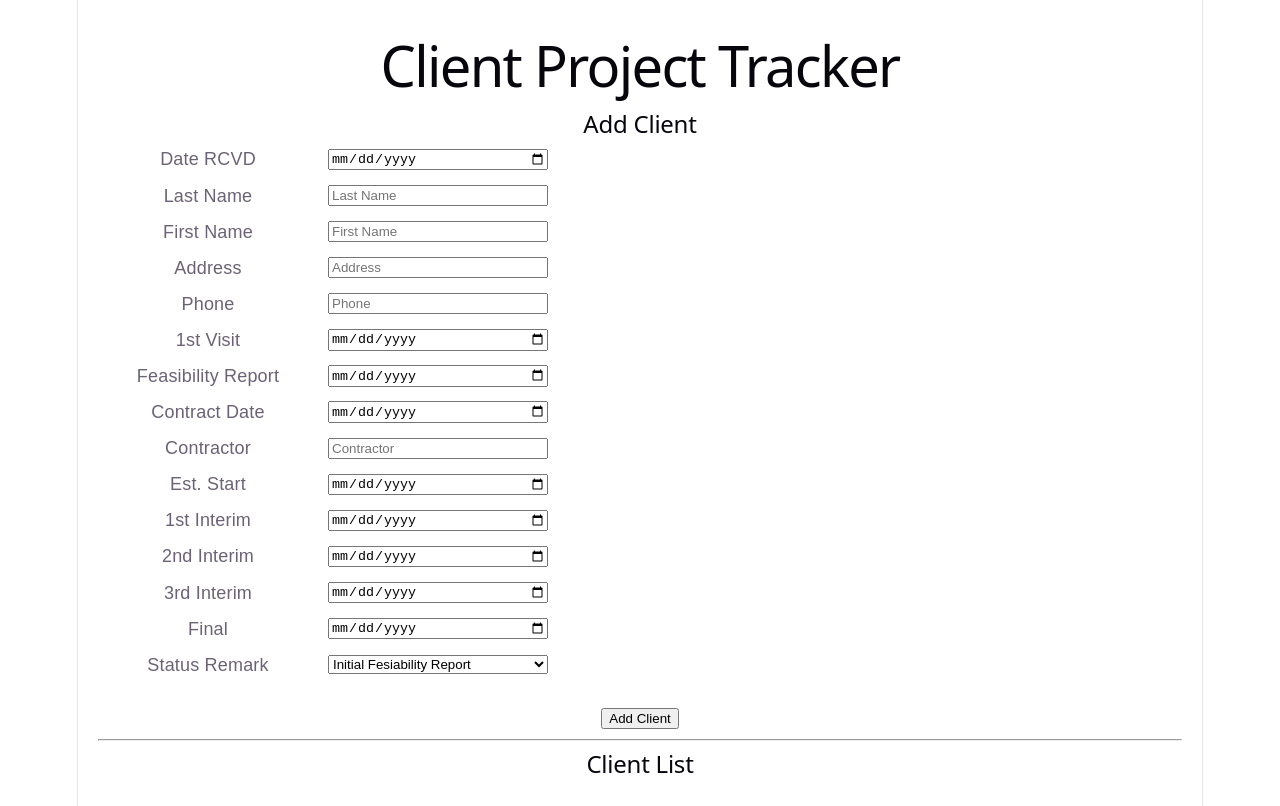
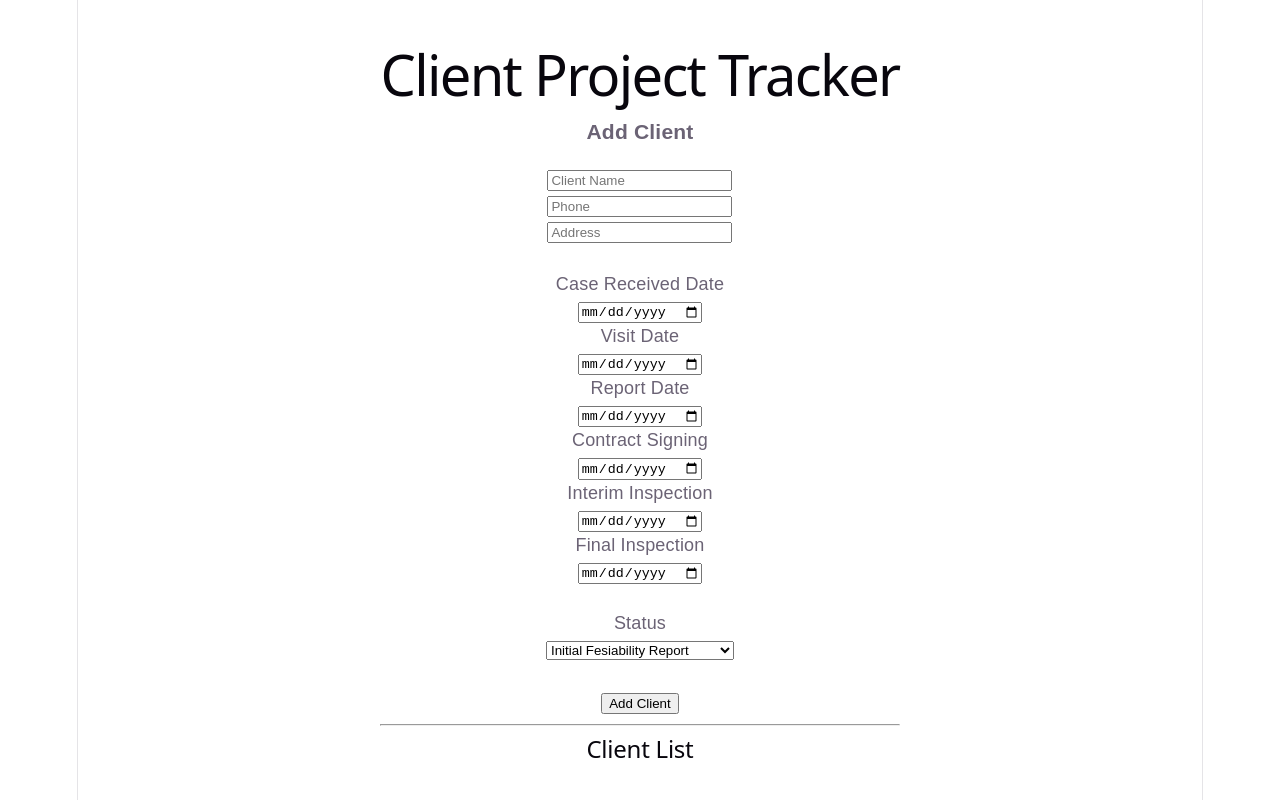
Before and after one commit to herteaswellness-stack/client-project-tracker, a React (Vite) app in the folder vite-project/: page / in a window 1280 px wide. Built offline with nearby package versions, Linux system fonts and the light colour scheme.

Commit message:
update tracker

```diff
--- a/vite-project/src/App.jsx
+++ b/vite-project/src/App.jsx
@@ -1,4 +1,4 @@
-import { useEffect, useState } from "react";
+import { useState } from "react";
 
 const statusOptions = [
   "Initial Fesiability Report",
@@ -23,194 +23,122 @@ const statusOptions = [
   "Final scheduled",
   "Final Paper Submitted",
   "Case Closed",
-  "Check Due",
+  "Check Due"
 ];
 
-const defaultForm = {
-  dateRcvd: "",
-  lastName: "",
-  firstName: "",
-  address: "",
-  phone: "",
-  firstVisit: "",
-  feasibilityReport: "",
-  contractDate: "",
-  contractor: "",
-  estStart: "",
-  firstInterim: "",
-  secondInterim: "",
-  thirdInterim: "",
-  finalDate: "",
-  statusRemark: "Initial Fesiability Report",
+const statusColors = {
+  "Initial Fesiability Report": "#e0e0e0",
+  "2nd time visit": "#e0e0e0",
+  "Withdrawn": "#999999",
+  "Radon Test Scheduled": "#d0e8ff",
+  "LEAD test scheduled": "#d0e8ff",
+  "Radon&LEAD Scheduled": "#d0e8ff",
+  "Specification Wrieups": "#fff4b3",
+  "Submitted Bid Paperwork": "#fff4b3",
+  "Tier II review": "#fff4b3",
+  "Bidding Process": "#ffd966",
+  "Re Bidding": "#ffd966",
+  "Contract Making": "#fff200",
+  "Contract READY": "#fff200",
+  "Contract Signing Scheduled": "#fff200",
+  "Contract Signing DONE": "#fff200",
+  "WIP": "#f4b183",
+  "WIP-Overdue": "#ff4d4d",
+  "Intrim Inspection#1": "#b6d7a8",
+  "Intrim Inspection#2": "#b6d7a8",
+  "Final scheduled": "#cfe2f3",
+  "Final Paper Submitted": "#cfe2f3",
+  "Case Closed": "#999999",
+  "Check Due": "#f9cb9c"
 };
 
 export default function App() {
+
   const [clients, setClients] = useState(() => {
     const saved = localStorage.getItem("clients");
     return saved ? JSON.parse(saved) : [];
   });
 
-  const [form, setForm] = useState(defaultForm);
-
-  useEffect(() => {
-    localStorage.setItem("clients", JSON.stringify(clients));
-  }, [clients]);
+  const [form, setForm] = useState({
+    name: "",
+    phone: "",
+    address: "",
+    caseDate: "",
+    visitDate: "",
+    reportDate: "",
+    contractDate: "",
+    interimInspection: "",
+    finalInspection: "",
+    status: statusOptions[0]
+  });
 
   function handleChange(e) {
     setForm({
       ...form,
-      [e.target.name]: e.target.value,
+      [e.target.name]: e.target.value
     });
   }
 
   function addClient() {
+
     const updated = [...clients, form];
+
     setClients(updated);
-    setForm(defaultForm);
+
+    localStorage.setItem("clients", JSON.stringify(updated));
+
+    setForm({
+      name: "",
+      phone: "",
+      address: "",
+      caseDate: "",
+      visitDate: "",
+      reportDate: "",
+      contractDate: "",
+      interimInspection: "",
+      finalInspection: "",
+      status: statusOptions[0]
+    });
   }
 
   return (
-    <div style={{ padding: 20, fontFamily: "Arial" }}>
+    <div style={{ maxWidth: 800, margin: "auto", fontFamily: "Arial" }}>
+
       <h1>Client Project Tracker</h1>
 
-      <h2>Add Client</h2>
+      <h3>Add Client</h3>
 
-      <div
-        style={{
-          display: "grid",
-          gridTemplateColumns: "220px 220px",
-          gap: 10,
-          alignItems: "center",
-          maxWidth: 700,
-        }}
-      >
-        <label>Date RCVD</label>
-        <input
-          type="date"
-          name="dateRcvd"
-          value={form.dateRcvd}
-          onChange={handleChange}
-        />
+      <input name="name" placeholder="Client Name" value={form.name} onChange={handleChange} /><br />
+      <input name="phone" placeholder="Phone" value={form.phone} onChange={handleChange} /><br />
+      <input name="address" placeholder="Address" value={form.address} onChange={handleChange} /><br /><br />
 
-        <label>Last Name</label>
-        <input
-          name="lastName"
-          placeholder="Last Name"
-          value={form.lastName}
-          onChange={handleChange}
-        />
+      Case Received Date<br />
+      <input type="date" name="caseDate" value={form.caseDate} onChange={handleChange} /><br />
 
-        <label>First Name</label>
-        <input
-          name="firstName"
-          placeholder="First Name"
-          value={form.firstName}
-          onChange={handleChange}
-        />
+      Visit Date<br />
+      <input type="date" name="visitDate" value={form.visitDate} onChange={handleChange} /><br />
 
-        <label>Address</label>
-        <input
-          name="address"
-          placeholder="Address"
-          value={form.address}
-          onChange={handleChange}
-        />
+      Report Date<br />
+      <input type="date" name="reportDate" value={form.reportDate} onChange={handleChange} /><br />
 
-        <label>Phone</label>
-        <input
-          name="phone"
-          placeholder="Phone"
-          value={form.phone}
-          onChange={handleChange}
-        />
+      Contract Signing<br />
+      <input type="date" name="contractDate" value={form.contractDate} onChange={handleChange} /><br />
 
-        <label>1st Visit</label>
-        <input
-          type="date"
-          name="firstVisit"
-          value={form.firstVisit}
-          onChange={handleChange}
-        />
+      Interim Inspection<br />
+      <input type="date" name="interimInspection" value={form.interimInspection} onChange={handleChange} /><br />
 
-        <label>Feasibility Report</label>
-        <input
-          type="date"
-          name="feasibilityReport"
-          value={form.feasibilityReport}
-          onChange={handleChange}
-        />
+      Final Inspection<br />
+      <input type="date" name="finalInspection" value={form.finalInspection} onChange={handleChange} /><br /><br />
 
-        <label>Contract Date</label>
-        <input
-          type="date"
-          name="contractDate"
-          value={form.contractDate}
-          onChange={handleChange}
-        />
+      Status<br />
+      <select name="status" value={form.status} onChange={handleChange}>
+        {statusOptions.map(option => (
+          <option key={option}>{option}</option>
+        ))}
+      </select>
 
-        <label>Contractor</label>
-        <input
-          name="contractor"
-          placeholder="Contractor"
-          value={form.contractor}
-          onChange={handleChange}
-        />
+      <br /><br />
 
-        <label>Est. Start</label>
-        <input
-          type="date"
-          name="estStart"
-          value={form.estStart}
-          onChange={handleChange}
-        />
-
-        <label>1st Interim</label>
-        <input
-          type="date"
-          name="firstInterim"
-          value={form.firstInterim}
-          onChange={handleChange}
-        />
-
-        <label>2nd Interim</label>
-        <input
-          type="date"
-          name="secondInterim"
-          value={form.secondInterim}
-          onChange={handleChange}
-        />
-
-        <label>3rd Interim</label>
-        <input
-          type="date"
-          name="thirdInterim"
-          value={form.thirdInterim}
-          onChange={handleChange}
-        />
-
-        <label>Final</label>
-        <input
-          type="date"
-          name="finalDate"
-          value={form.finalDate}
-          onChange={handleChange}
-        />
-
-        <label>Status Remark</label>
-        <select
-          name="statusRemark"
-          value={form.statusRemark}
-          onChange={handleChange}
-        >
-          {statusOptions.map((option) => (
-            <option key={option} value={option}>
-              {option}
-            </option>
-          ))}
-        </select>
-      </div>
-
-      <br />
       <button onClick={addClient}>Add Client</button>
 
       <hr />
@@ -218,28 +146,33 @@ export default function App() {
       <h2>Client List</h2>
 
       {clients.map((c, i) => (
+
         <div
           key={i}
-          style={{ border: "1px solid #ccc", padding: 12, marginBottom: 10 }}
+          style={{
+            border: "1px solid #ccc",
+            padding: 12,
+            marginBottom: 10,
+            backgroundColor: statusColors[c.status] || "#ffffff"
+          }}
         >
-          <b>
-            {c.lastName}, {c.firstName}
-          </b>
-          <div><strong>Date RCVD:</strong> {c.dateRcvd}</div>
-          <div><strong>Address:</strong> {c.address}</div>
-          <div><strong>Phone:</strong> {c.phone}</div>
-          <div><strong>1st Visit:</strong> {c.firstVisit}</div>
-          <div><strong>Feasibility Report:</strong> {c.feasibilityReport}</div>
-          <div><strong>Contract Date:</strong> {c.contractDate}</div>
-          <div><strong>Contractor:</strong> {c.contractor}</div>
-          <div><strong>Est. Start:</strong> {c.estStart}</div>
-          <div><strong>1st Interim:</strong> {c.firstInterim}</div>
-          <div><strong>2nd Interim:</strong> {c.secondInterim}</div>
-          <div><strong>3rd Interim:</strong> {c.thirdInterim}</div>
-          <div><strong>Final:</strong> {c.finalDate}</div>
-          <div><strong>Status Remark:</strong> {c.statusRemark}</div>
+
+          <b>{c.name}</b>
+
+          <div>Phone: {c.phone}</div>
+          <div>Address: {c.address}</div>
+          <div>Case Date: {c.caseDate}</div>
+          <div>Visit Date: {c.visitDate}</div>
+          <div>Report Date: {c.reportDate}</div>
+          <div>Contract Date: {c.contractDate}</div>
+          <div>Interim Inspection: {c.interimInspection}</div>
+          <div>Final Inspection: {c.finalInspection}</div>
+          <div>Status: {c.status}</div>
+
         </div>
+
       ))}
+
     </div>
   );
 }
```
Also changed, not shown: 2 other files (tests, documents, lock files or other folders).
